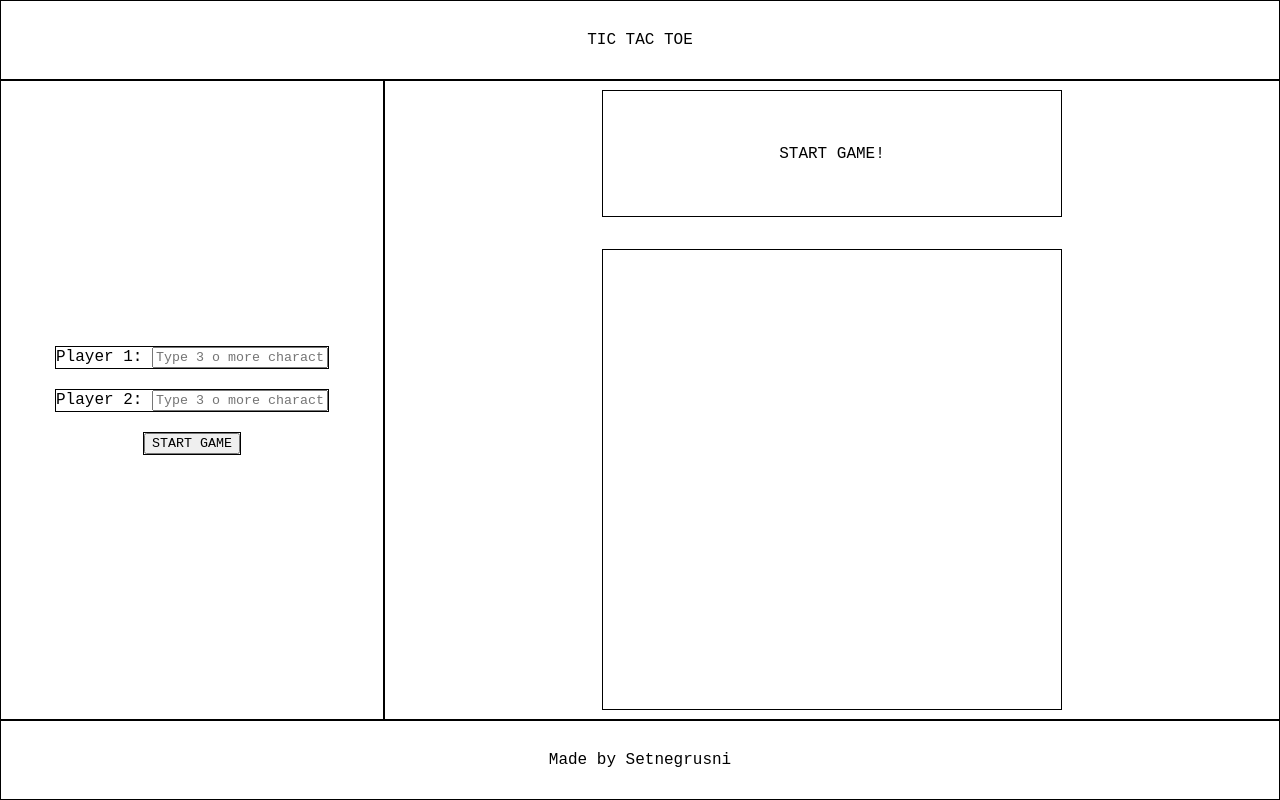
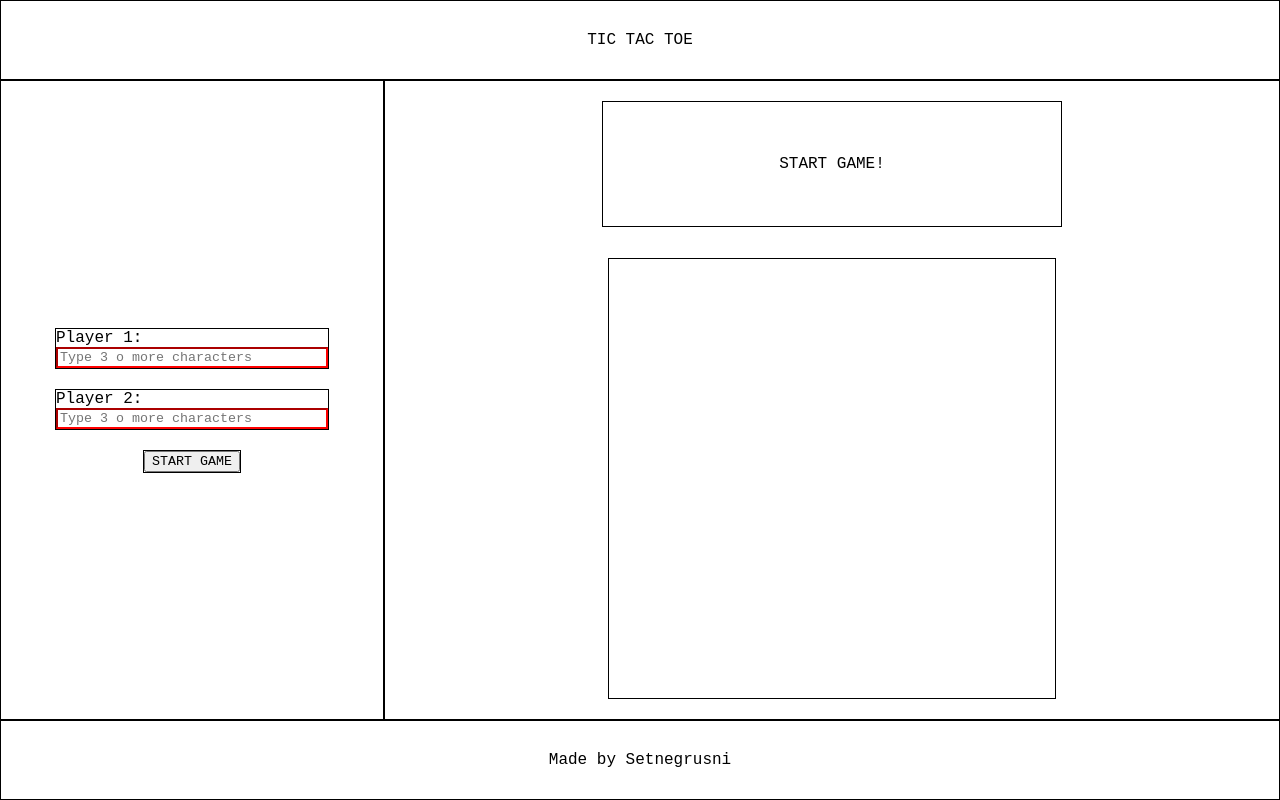
Before and after one commit to Setnegrusni/tic-tac-toe-project, a plain HTML site: page index.html in a window 1280 px wide. Drawn offline with Linux system fonts and the light colour scheme.

Commit message:
Added css validations for player inputs

```diff
--- a/style.css
+++ b/style.css
@@ -32,6 +32,21 @@ div {
     gap: 20px;
 }
 
+#name-one,
+#name-two {
+    width: 100%;
+}
+
+#name-one:invalid,
+#name-two:invalid {
+    border-color: red;
+}
+
+#name-one:valid,
+#name-two:valid {
+    border-color: green;
+}
+
 .main-content {
     display: flex;
     flex-direction: column;
@@ -46,15 +61,17 @@ div {
     display: flex;
     justify-content: center;
     align-items: center;
+    margin-top: 20px;
 }
 
 .game-board {
-    height: 36vw;
-    width: 36vw;
+    height: 35vw;
+    width: 35vw;
     display: grid;
     grid-template-columns: repeat(3, 1fr);
     grid-template-rows: repeat(3, 1fr);
     align-items: center;
+    margin-bottom: 20px;
 }
 
 .grid-cell {
```
